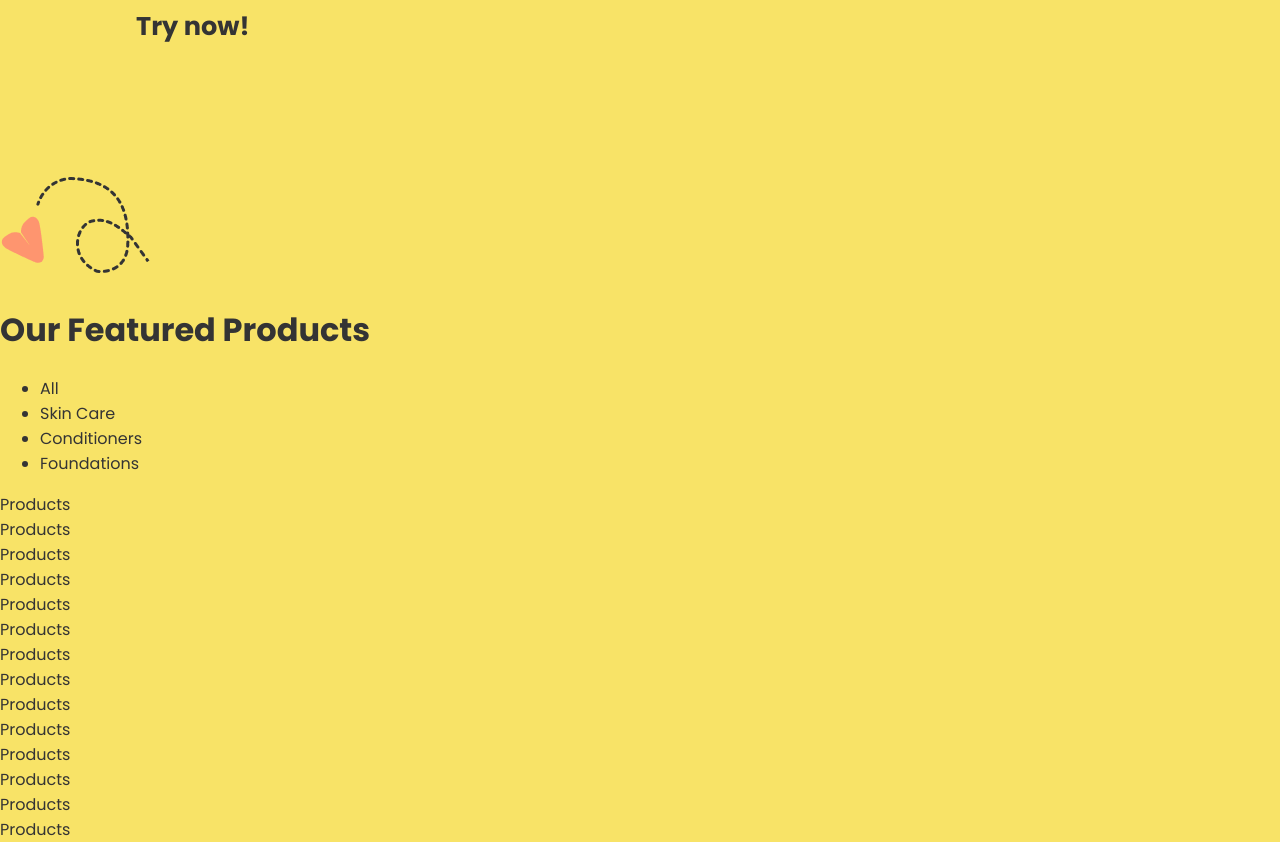
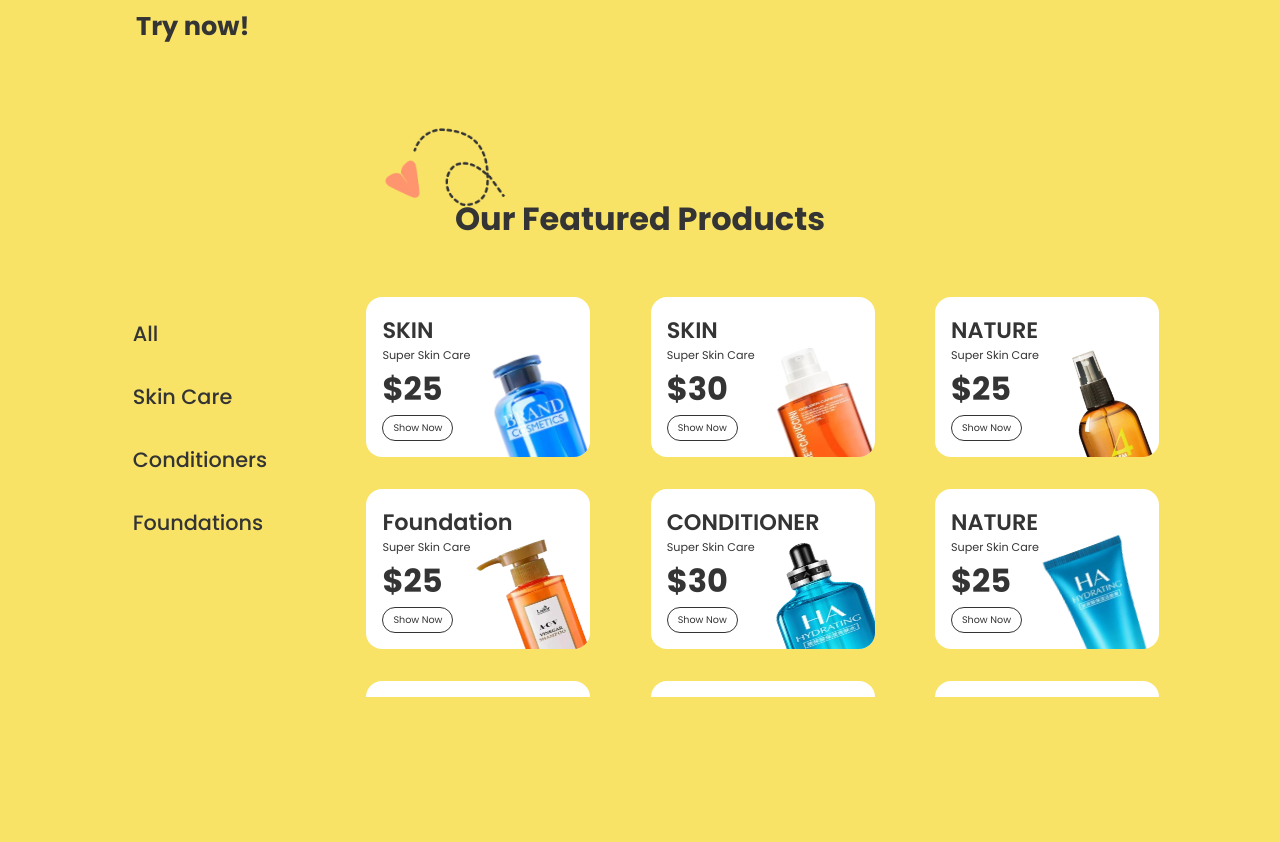
Before and after one commit to toddpowell/react-tutorials-zainkeepscode-responsive-ecommerce-website, a React (Create React App) app in the folder amazon-starterpack/: page / in a window 1280 px wide. Shown: the part 1048-1890 px from the top of the page. After the commit the page ends 1745 px from the top, so only its background shows below. Built offline with nearby package versions, Linux system fonts and the light colour scheme.

Commit message:
Add CSS to products

```diff
--- a/amazon-starterpack/src/components/Products/Products.jsx
+++ b/amazon-starterpack/src/components/Products/Products.jsx
@@ -18,19 +18,29 @@ const Products = () => {
                 <li>Conditioners</li>
                 <li>Foundations</li>
             </ul>
-        </div>
-
             <div className={css.list}>
                 {
                     MenuProducts.map((product, i) => (
                         <div className={css.product}>
-                    Products
+                            <div className="left-s">
+                                <div className="name">
+                                    <span>{product.name}</span>
+                                    <span>{product.detail}</span>
+                                </div>
+                                <span>${product.price}</span>
+                                <div>Show Now</div>
+                            </div>
+
+                            <img src={product.img} alt="" className='img-p'/>
                         </div>
                     )
 
                     )
                 }
             </div>
+        </div>
+
+
 
 
     </div>
--- a/amazon-starterpack/src/components/Products/Products.module.css
+++ b/amazon-starterpack/src/components/Products/Products.module.css
@@ -0,0 +1,61 @@
+.container {
+    padding: 0 2rem;
+    position: relative;
+    display: flex;
+    flex-direction: column;
+    gap: 2rem;align-items: center;
+    justify-content: center;
+}
+
+.container>:nth-child(1){
+    position: absolute;
+    width: 8rem;
+    left: 30%;
+    top: -3rem;
+}
+
+.products{
+    display: grid;
+    width: 90%;
+    grid-template-columns: 25% auto;
+}
+
+.menu{
+    list-style: none;
+    display: flex;
+    flex-direction: column;
+    gap: 2rem;
+    font-weight: 500;
+    font-size: 1.3rem;
+}
+
+.menu>li:hover{
+    color: var(--pink);
+    cursor: pointer;
+}
+
+.list{
+    display: grid;
+    grid-template-columns: repeat(auto-fill, minmax(200px, 1fr));
+    height: 25rem;
+    overflow-y: scroll;
+    grid-gap: 2rem;
+    justify-content: space-between;
+}
+
+.product{
+    width: 12rem;
+    height: 8rem;
+    background-color: white;
+    position: relative;
+    overflow: hidden;
+    padding: 1rem;
+    display: flex;
+    border-radius: 1rem;
+}
+
+.product>img{
+    top: 3rem;
+    width: 6rem;
+    height: 11rem;
+}
```
Also changed, not shown: 1 other file (tests, documents, lock files or other folders). Lines whose indentation alone changed are shown as unchanged.
